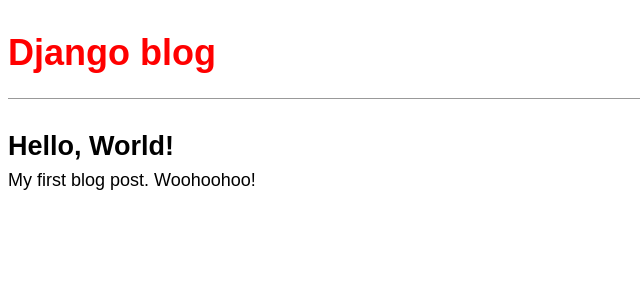
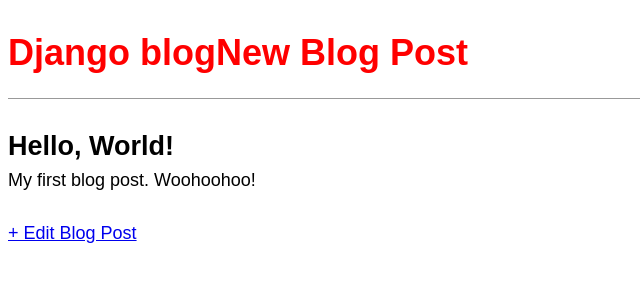
Before and after one commit to selenasiri53/blog, a Django app: page /post/1/ in a window 1280 px wide. Shown: the top 300 px of the page, without its empty margins (0-640 px from the left). Run offline with Django 3.2, Linux system fonts and the light colour scheme; data comes from the database, SQL or seed files in the repository; both versions use the stored data as it was after the commit.

Commit message:
update blog post

```diff
--- a/blog/models.py
+++ b/blog/models.py
@@ -1,4 +1,5 @@
 from django.db import models
+from django.urls import reverse # new
 
 class Post(models.Model):
     title = models.CharField(max_length=200)
@@ -12,6 +13,9 @@ class Post(models.Model):
     def __str__(self):
         return self.title
 
+    def get_absolute_url(self): # new
+        return reverse('post_detail', args={str(self.id)})
+
 # ForeignKey - many-to-one; a user can be the author of many blog posts, but not the other way around
 # ^ must specify on_delete
 
--- a/blog/urls.py
+++ b/blog/urls.py
@@ -1,8 +1,10 @@
 from django.urls import path
-from .views import BlogListView, BlogDetailView # new
+from .views import BlogListView, BlogDetailView, BlogCreateView, BlogUpdateView # new
 
 urlpatterns = [
-    path('post/<int:pk>/', BlogDetailView.as_view(), name='post_detail'), # new
+    path('post/<int:pk>/edit/', BlogUpdateView.as_view(), name='post_edit'),
+    path('post/new/', BlogCreateView.as_view(), name='post_new'),
+    path('post/<int:pk>/', BlogDetailView.as_view(), name='post_detail'),
     path('', BlogListView.as_view(), name='home'),
 ]
 
--- a/blog/views.py
+++ b/blog/views.py
@@ -1,4 +1,5 @@
 from django.views.generic import ListView, DetailView
+from django.views.generic.edit import CreateView, UpdateView # new
 from .models import Post
 
 class BlogListView(ListView):
@@ -8,3 +9,13 @@ class BlogListView(ListView):
 class BlogDetailView(DetailView):
     model = Post
     template_name = 'post_detail.html'
+
+class BlogCreateView(CreateView):
+    model = Post
+    template_name = 'post_new.html'
+    fields = ['title', 'author', 'body']
+
+class BlogUpdateView(UpdateView): # new
+    model = Post
+    template_name = 'post_edit.html'
+    fields = ['title', 'body']
--- a/templates/base.html
+++ b/templates/base.html
@@ -13,6 +13,9 @@
         <div>
             <h1><a href="{% url 'home' %}">Django blog</a></h1>
         </div>
+        <div>
+            <h1><a href="{% url 'post_new' %}">New Blog Post</a></h1>
+        </div>
     </header>
     <div>
         {% block content %}
--- a/templates/post_detail.html
+++ b/templates/post_detail.html
@@ -6,12 +6,6 @@
     <p>{{ post.body }}</p>
 </div>
 
+<a href="{% url 'post_edit' post.pk %}">+ Edit Blog Post</a>
+
 {% endblock content %}
-<!-- 'post' is imported from .models in views.py - allows us to display 'title' and 'body' from the context object -->
-<!-- Can also write as: -->
-
-<!-- {{ object.title }} -->
-<!-- {{ object.body }} -->
-
-<!-- or: -->
-<!-- customizable names for the context object (research)  -->
```
Also changed, not shown: templates/post_edit.html (added, +8 -0 lines), templates/post_new.html (added, +8 -0 lines), db.sqlite3.
